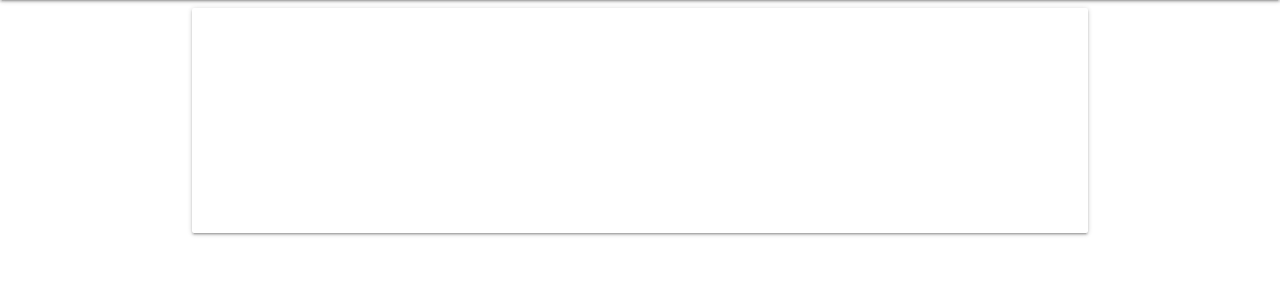
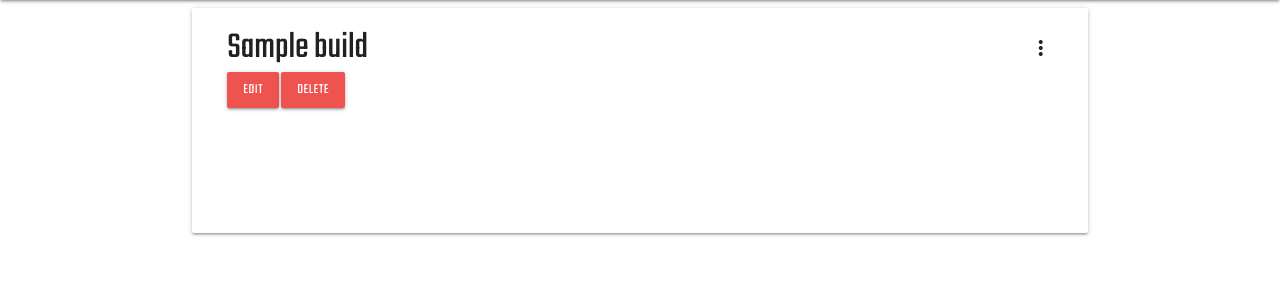
Before and after one commit to kris965/pc-builder, a Flask app: page /all_builds in a window 1280 px wide. Shown: the part 64-364 px from the top of the page. Run offline with Flask 2, Linux system fonts and the light colour scheme; a database or web service that is not in the repository returns one stand-in record (values such as "Sample title"); some libraries are stand-ins or nearby versions.

Commit message:
fixed bug where some data was not displaying in cards

```diff
--- a/templates/allbuilds.html
+++ b/templates/allbuilds.html
@@ -5,15 +5,16 @@
 {% block allbuilds %}
 
 <div class="container">
+{% for build in builds %}
 	<div class="row">
 		<div class="card col s12">
 			<div class="card-image waves-effect waves-block waves-light">
 			</div>
 			<div class="card-content">
-    {% for build in build %}
+
 				<span class="card-title activator grey-text text-darken-4">{{build.build_name}}<i class="material-icons right">more_vert</i></span>
 
-      <a class="waves-effect waves-light btn">Edit</a>
+				<a href="{{url_for('edit_build', build_id=build._id)}}" class="waves-effect waves-light btn">Edit</a>
 				<a class="waves-effect waves-light btn">Delete</a>
 			</div>
 			<div class="card-reveal">
@@ -26,25 +27,25 @@
 				<p class="part-description">{{build.processor}}</p>
 				<div class="divider"></div>
 				<h6 class="part-name">Processor Cooler</h6>
-      <p class="part-description">{{build.processor_cooler}}</p>
+				<p class="part-description">{{build.processorcooler}}</p>
 				<div class="divider"></div>
 				<h6 class="part-name">Memory</h6>
 				<p class="part-description">{{build.memory}}</p>
 				<div class="divider"></div>
 				<h6 class="part-name">Grapics Card</h6>
-      <p class="part-description">{{build.graphics_card}}</p>
+				<p class="part-description">{{build.graphicscard}}</p>
 				<div class="divider"></div>
 				<h6 class="part-name">Hard Drive</h6>
-      <p class="part-description">{{build.hard_drive}}</p>
+				<p class="part-description">{{build.harddrive}}</p>
 				<div class="divider"></div>
 				<h6 class="part-name">Power Supply</h6>
-      <p class="part-description">{{build.power_supply}}</p>
+				<p class="part-description">{{build.powersupply}}</p>
 				<div class="divider"></div>
 				<h6 class="part-name">Case</h6>
 				<p class="part-description">{{build.case}}</p>
-      {% endfor %}
+
 			</div>
 
 		</div>
-
+        {% endfor %}
 		{% endblock %}
```
Lines whose indentation alone changed are shown as unchanged.
